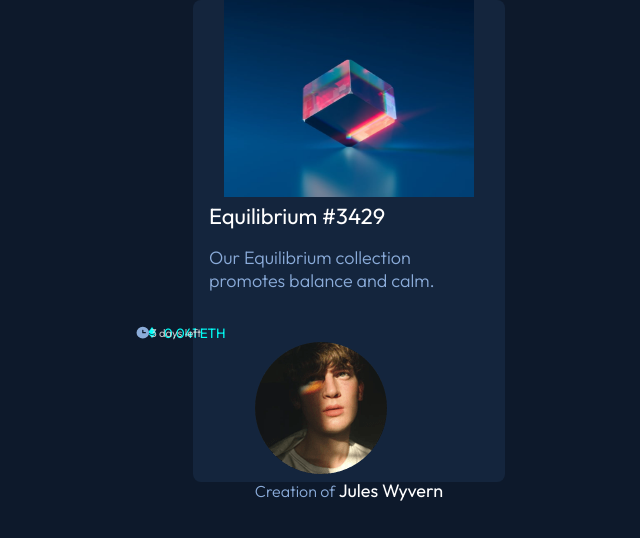
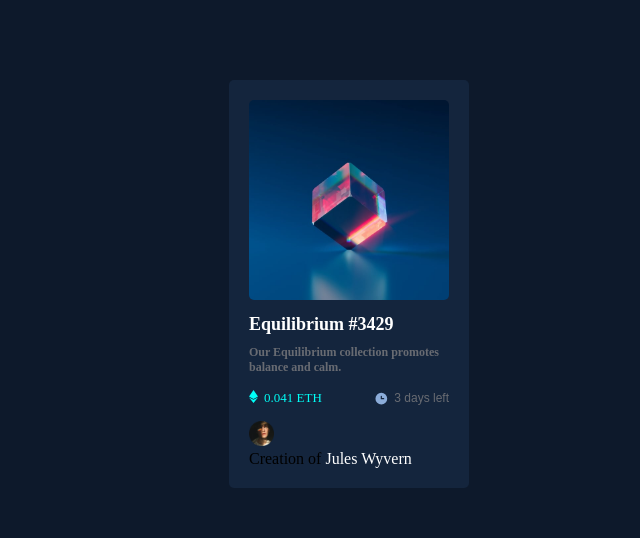
Before and after one commit to fabiosk2/nft-card, a plain HTML site: page index.html in a window 1280 px wide. Shown: the whole page, without its empty margins (291-931 px from the left). Drawn offline with Linux system fonts and the light colour scheme.

Commit message:
formulação

```diff
--- a/index.html
+++ b/index.html
@@ -19,7 +19,6 @@
   <body>
     <main>
       <section>
-        <article>
         <div class="container">
 
           <div class="box_img">
@@ -49,7 +48,6 @@
           </div>
 
         </div>
-        </article>
       </section>
 
     </main>
--- a/style.css
+++ b/style.css
@@ -5,174 +5,88 @@
 
 body {
     background-color: hsl(217, 54%, 11%);
-    color: hsl(0, 0%, 100%);
-    font-family: 'Outfit', sans-serif;
-    font-size: 18px;
-    display: flex;
-    justify-content: center;
 
 }
 
-/* contenedor main */
-
 .container {
-    border-radius: 0.5rem;
-    margin: auto;
-    padding: 1rem;
-    max-width: 280px;
-    max-height: 450px;
+    width: 200px;
     background-color: hsl(216, 50%, 16%);
+    padding: 20px;
+    border-radius: 5px;
     display: flex;
     flex-direction: column;
     justify-content: center;
+    margin: auto;
+    margin-top: 80px
+
+}
+
+.box_img img {
+    max-width: 200px;
+    border-radius: 5px;
+}
+
+.container h2 {
+    font-size: 18px;
+    padding-top: 10px;
+
+}
+
+.container a {
+    text-decoration: none;
+    color: white;
+}
+
+.container h3 {
+    font-size: 12px;
+    padding-top: 10px;
+    color: rgba(138, 135, 135, 0.718);
+}
+
+
+.box_dados {
+    display: flex;
+    justify-content: space-between;
+    padding-top: 15px;
+}
+
+.moeda {
+    display: flex;
+    justify-content: center;
+}
+
+.moeda img {
+    width: 9px;
+    height: 13px;
+}
+
+.moeda p {
+    color: hsl(178, 100%, 50%);
+    padding-left: 6px;
+    font-size: 13px;
+}
+
+.tempo {
+    display: flex;
     align-items: center;
 
 }
 
-.box_img img{
-    width: 250px;
-    height: 200px;
-    padding-top: 1rem;
-}
-
-
-
-
-a {
-    text-decoration: none;
-    color: white
-}
-
-a:hover {
-    color: hsl(178, 100%, 50%);
-}
-h3 {
-    font-weight: 300 ;
-    font-size: 18px;
-    color: hsl(215, 51%, 70%);
-}
-a,
-h3 {
-    align-self: flex-start;
-}
-
-h2 {
-    font-size: 22px;
-    font-weight: 400;
-    margin-bottom: 1rem;
-}
-
-.box_dados {
-    display: flex;
-}
-
-.moeda {
-    display: flex;
-    padding-top: 2rem;
-    justify-content: center;
-    align-items: center;
-    margin-left: -6.7rem;
-
-}
-
-.moeda img {
-    width: .5rem;
-    height: .7rem;
-    margin-left: -6.9rem;
-
-}
-
-.moeda p {
-   color:  hsl(178, 100%, 50%);
-   font-size: .85rem;
-   margin-left: .5rem;
-   color: ;
-}
-
-.tempo {
-    display: flex;
-    padding-top: 2rem;
-    justify-content: center;
-    align-items: center;
-    margin-left: -6.7rem;
-}
-
 .tempo img {
-    width: 1rem;
-    height: .9rem;
+    width: 15px;
+    padding-right: 5px;
 }
 
 .tempo p {
-    font-size: .70rem;
-    color: rgba(214, 214, 214, 0.892);
+    color: rgba(138, 135, 135, 0.718);
+    font-size: 12px;
+    font-family: Arial, Helvetica, sans-serif;
 }
 
-
-span {
-    font-weight: 300;
-    color: hsl(215, 51%, 70%);
-    font-size: 16px;
+.criador {
+    padding-top: 15px;
 }
 
-
-
-/* contenedor datos */
-
-.container__datos {
-    width: 100%;
-    display: flex;
-    justify-content: space-between;
-    min-height: 50px;
-    margin-bottom: 1rem;
-    border-bottom: 1px solid hsl(215, 51%, 70%);
-    min-height: 70px;
+.criador img {
+    width: 25px;
 }
-
-.container__datos img {
-    width: 12px;
-    margin-right: 7px;
-}
-
-
-
-.moneda img,
-.expiracion img,
-.creador img {
-    margin-top: auto;
-    margin-bottom: auto;
-}
-
-.expiracion {
-    width: 50%;
-    display: flex;
-    justify-content: flex-end;
-    align-items: center;
-    color: hsl(215, 51%, 70%);
-    font-size: 16px;
-    font-weight: 400;
-}
-
-.expiracion img {
-    width: 16px;
-}
-
-
-/* Contenedor creador */
-
-.creador img {
-    width: 32px;
-    border: 1px solid #fff;
-    border-radius: 50%;
-    margin-right: 17px;
-}
-
-.creador {
-    width: 100%;
-    display: flex;
-    align-items: center;
-    margin-bottom: 20px;
-}
-
-.creador a {
-    font-size: 16px;
-}
```
Lines whose indentation alone changed are shown as unchanged.
